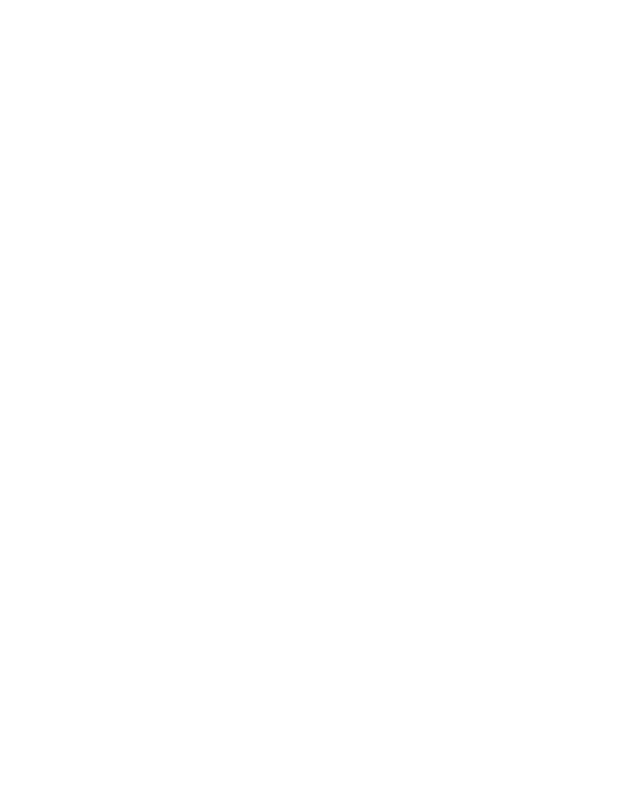
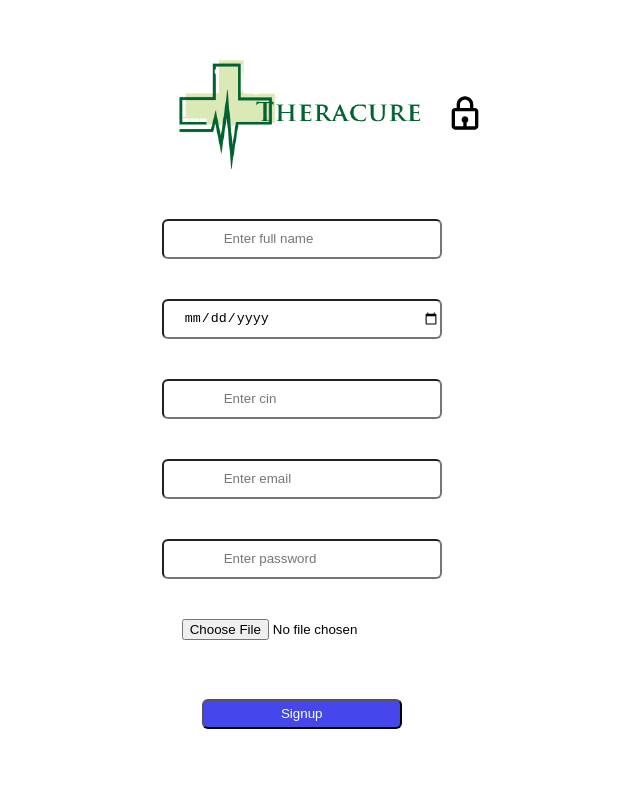
Before and after one commit to AhmedEnnaime/Theracure, a React (Create React App) app: page /signup in a window 1280 px wide. Before the commit this address had no page. Shown: the part 160-949 px from the top of the page, without its empty margins (337-977 px from the left). Before the commit the page ends 800 px from the top, so only its background shows below. Built offline with nearby package versions, Linux system fonts and the light colour scheme.

Commit message:
adding sign up page and post api

```diff
--- a/src/App.js
+++ b/src/App.js
@@ -1,7 +1,7 @@
 import Home from "./components/home";
-import Footer from "./components/footer";
 import Login from "./components/login";
 import { BrowserRouter, Routes, Route } from "react-router-dom";
+import Signup from "./components/signup";
 const App = () => {
   return (
     <div className="App">
@@ -9,6 +9,7 @@ const App = () => {
         <Routes>
           <Route path="/" element={<Home />}></Route>
           <Route path="/login" element={<Login />}></Route>
+          <Route path="/signup" element={<Signup />}></Route>
         </Routes>
       </BrowserRouter>
     </div>
--- a/src/assets/css/login.css
+++ b/src/assets/css/login.css
@@ -7,7 +7,7 @@
 
 .login-container{
     margin-top: 17%;
-    margin-left: 45%;
+    margin-left: 40%;
 }
 .login-content{
     display: flex;
@@ -28,9 +28,10 @@
     flex-direction: column;
     align-items: center;
     gap: 40px;
+    margin-right: 67%;
 }
 .login-inp{
-    height: 30px;
+    height: 40px;
     width: 280px;
     border-radius: 6px;
     padding-left: 20px;
--- a/src/components/doctors.js
+++ b/src/components/doctors.js
@@ -5,8 +5,10 @@ import { useState, useEffect } from "react";
 
 const Doctors = () => {
   const [doctors, setDoctors] = useState([]);
+  const [doctorsNum, setDoctorsNum] = useState([]);
   useEffect(() => {
     requestDoctors();
+    DoctorsNum();
   }, []);
 
   const url = "http://localhost/YouCode/Theracure";
@@ -14,8 +16,18 @@ const Doctors = () => {
     const res = await axios
       .get(`${url}/doctors/getAllDoctors`)
       .then((response) => {
-        console.log(response.data.Doctors);
         setDoctors(response.data.Doctors);
+      })
+      .catch((err) => {
+        console.log(err);
+      });
+  }
+
+  async function DoctorsNum() {
+    const res = await axios
+      .get(`${url}/doctors/getDoctorsNum`)
+      .then((response) => {
+        setDoctorsNum(response.data.doctors);
       })
       .catch((err) => {
         console.log(err);
@@ -26,7 +38,7 @@ const Doctors = () => {
     <div className="card doctors-card">
       <div className="card-head">
         <h3 className="card-title">Doctors</h3>
-        <span>12 doctors</span>
+        <span>{doctorsNum} doctors</span>
       </div>
       <div className="card-body">
         <ul className="doctor-list">
--- a/src/components/header.js
+++ b/src/components/header.js
@@ -2,7 +2,6 @@ import { BiSearchAlt2, BiDownArrow } from "react-icons/bi";
 import { useState } from "react";
 import "../assets/css/header.css";
 import profile_img from "../assets/images/ennaime.jpeg";
-import logo from "../assets/images/logo_theracure.png";
 import { Link } from "react-router-dom";
 
 const Header = () => {
@@ -59,12 +58,12 @@ const Header = () => {
                 </div>
                 {toggle && (
                   <div class="dropdown-content">
-                    <a href="#" className="dropdown-link">
-                      Profile
-                    </a>
-                    <a href="#" className="dropdown-link">
-                      Settings
-                    </a>
+                    <Link style={{ textDecoration: "none" }}>
+                      <p className="dropdown-link">Profile</p>
+                    </Link>
+                    <Link style={{ textDecoration: "none" }}>
+                      <p className="dropdown-link">Settings</p>
+                    </Link>
                     <Link style={{ textDecoration: "none" }} to={"/login"}>
                       <p className="dropdown-link">Log out</p>
                     </Link>
--- a/src/components/login.js
+++ b/src/components/login.js
@@ -1,6 +1,7 @@
 import { BiLock } from "react-icons/bi";
 import "../assets/css/login.css";
 import logo from "../assets/images/logo_thercaure1.png";
+import { Link } from "react-router-dom";
 
 const Login = () => {
   return (
@@ -24,7 +25,9 @@ const Login = () => {
             />
             <button className="login-btn">Login</button>
           </form>
-          <p className="signup-link">Don't have account ? sign up now</p>
+          <Link to={"/signup"}>
+            <p className="signup-link">Don't have account ? sign up now</p>
+          </Link>
         </div>
       </div>
     </div>
--- /dev/null
+++ b/src/components/signup.js
@@ -0,0 +1,91 @@
+import "../assets/css/login.css";
+import { BiLock } from "react-icons/bi";
+import logo from "../assets/images/logo_thercaure1.png";
+import { Link, useNavigate } from "react-router-dom";
+import { useState } from "react";
+import axios from "axios";
+
+const Signup = () => {
+  const [inputs, setInputs] = useState([]);
+  const url = "http://localhost/YouCode/Theracure";
+  const navigate = useNavigate();
+  const handleChange = (e) => {
+    const name = e.target.name;
+    const value = e.target.value;
+    setInputs((values) => ({ ...values, [name]: value }));
+  };
+
+  async function handleSubmit(event) {
+    event.preventDefault();
+    const res = await axios
+      .post(`${url}/users/signup`, inputs)
+      .then((response) => {
+        console.log(response.data);
+        if (response.data) {
+          navigate("/login");
+        }
+      })
+      .catch((err) => {
+        console.log(err);
+      });
+    //console.log(inputs);
+  }
+  return (
+    <div className="login-container">
+      <div className="login-content">
+        <div className="login-head">
+          <img width="250px" src={logo} alt="" />
+          <BiLock className="lock-icon" />
+        </div>
+        <div className="login-inputs">
+          <form action="" onSubmit={handleSubmit}>
+            <input
+              className="login-inp"
+              type="text"
+              name="name"
+              placeholder="Enter full name"
+              onChange={handleChange}
+            />
+            <input
+              className="login-inp"
+              type="date"
+              name="birthday"
+              placeholder="Enter birthday"
+              onChange={handleChange}
+            />
+            <input className="login-inp" type="text" placeholder="Enter cin" />
+            <input
+              className="login-inp"
+              type="email"
+              name="email"
+              placeholder="Enter email"
+              onChange={handleChange}
+            />
+            <input
+              className="login-inp"
+              type="password"
+              name="password"
+              placeholder="Enter password"
+              onChange={handleChange}
+            />
+            <input
+              className="login-inp"
+              type="file"
+              name="img"
+              placeholder="Enter image"
+              onChange={handleChange}
+            />
+            <button type="submit" className="login-btn">
+              Signup
+            </button>
+          </form>
+          <Link to={"/login"}>
+            <p className="signup-link">Already have account ? Login now</p>
+          </Link>
+        </div>
+      </div>
+    </div>
+  );
+};
+
+export default Signup;
```
